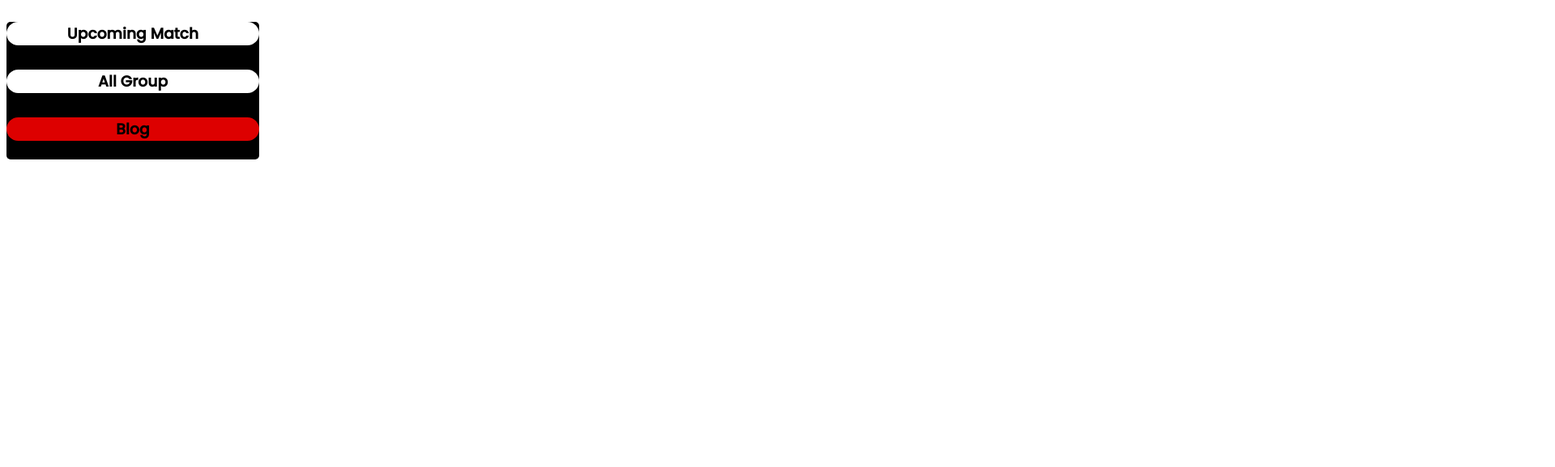
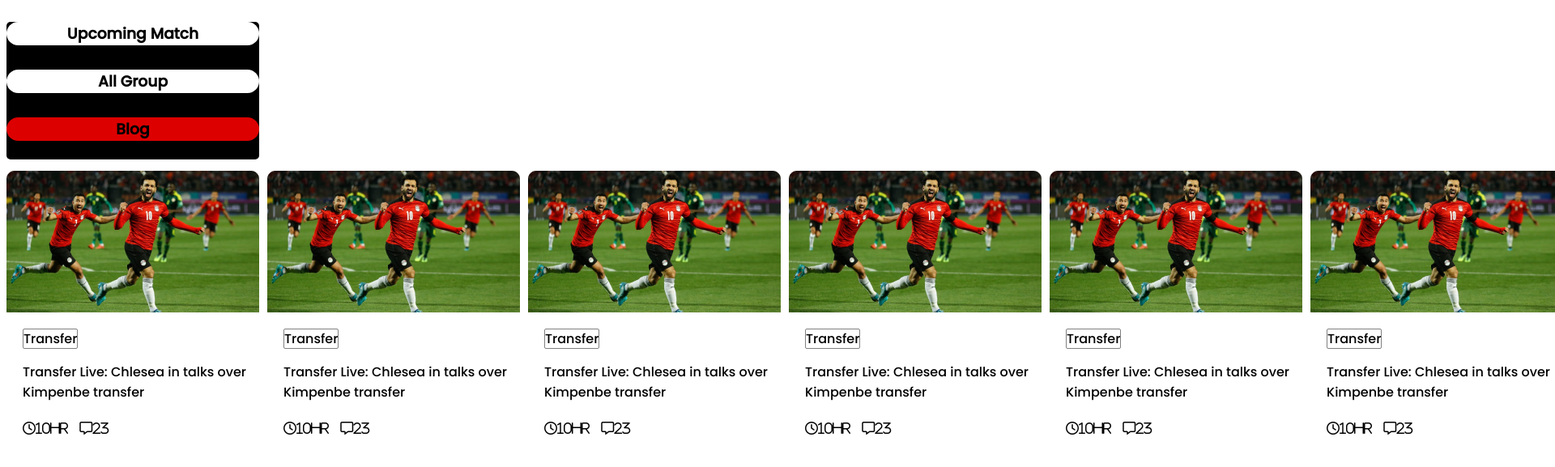
Before and after one commit to kazirimon1/second-assignment, a plain HTML site: page index.html in a window 1280 px wide. Shown: the part 434-1011 px from the top of the page at 81% size, 1920 px wide, since content can reach past the window. Before the commit the page ends 800 px from the top, so only its background shows below. Drawn offline with Linux system fonts and the light colour scheme; a web font is replaced by a local one.

Commit message:
style added

```diff
--- a/index.html
+++ b/index.html
@@ -3,6 +3,7 @@
     <meta charset="UTF-8">
     <meta http-equiv="X-UA-Compatible" content="IE=edge">
     <meta name="viewport" content="width=device-width, initial-scale=1.0">
+    <script src="https://kit.fontawesome.com/51ce836053.js" crossorigin="anonymous"></script>
     <title>Second-Assignment</title>
     <link rel="stylesheet" href="style.css">
 </head>
@@ -37,7 +38,104 @@
                     </div>
                 </div>
             </div>
+            <article class="toper-container">
+                <div class="top-cities">
+                    <div class="top-city">
+                        <div class="cities">
+                            <img src="world-cup-main/assets/Blog Image.png" alt="">
+                        </div>
+                        <div class="city-author">
+                            <a href="">Transfer</a>
+                        </div>
+                        <div class="author">
+                            <p>Transfer Live: Chlesea in talks over Kimpenbe transfer</p>
+                        </div>
+                        <div class="icon">
+                            <i class="fa-regular fa-clock">10hr</i>
+                            <i class="fa-regular fa-message">23</i>
+                        </div>
+                    </div>
+                    <div class="top-city">
+                        <div class="cities">
+                            <img src="world-cup-main/assets/Blog Image.png" alt="">
+                        </div>
+                        <div class="city-author">
+                            <a href="">Transfer</a>
+                        </div>
+                        <div class="author">
+                            <p>Transfer Live: Chlesea in talks over Kimpenbe transfer</p>
+                        </div>
+                        <div class="icon">
+                            <i class="fa-regular fa-clock">10hr</i>
+                            <i class="fa-regular fa-message">23</i>
+                        </div>
+                    </div>
+                    <div class="top-city">
+                        <div class="cities">
+                            <img src="world-cup-main/assets/Blog Image.png" alt="">
+                        </div>
+                        <div class="city-author">
+                            <a href="">Transfer</a>
+                        </div>
+                        <div class="author">
+                            <p>Transfer Live: Chlesea in talks over Kimpenbe transfer</p>
+                        </div>
+                        <div class="icon">
+                            <i class="fa-regular fa-clock">10hr</i>
+                            <i class="fa-regular fa-message">23</i>
+                        </div>
+                    </div>
+                    <div class="top-city">
+                        <div class="cities">
+                            <img src="world-cup-main/assets/Blog Image.png" alt="">
+                        </div>
+                        <div class="city-author">
+                            <a href="">Transfer</a>
+                        </div>
+                        <div class="author">
+                            <p>Transfer Live: Chlesea in talks over Kimpenbe transfer</p>
+                        </div>
+                        <div class="icon">
+                            <i class="fa-regular fa-clock">10hr</i>
+                            <i class="fa-regular fa-message">23</i>
+                        </div>
+                    </div>
+                    <div class="top-city">
+                        <div class="cities">
+                            <img src="world-cup-main/assets/Blog Image.png" alt="">
+                        </div>
+                        <div class="city-author">
+                            <a href="">Transfer</a>
+                        </div>
+                        <div class="author">
+                            <p>Transfer Live: Chlesea in talks over Kimpenbe transfer</p>
+                        </div>
+                        <div class="icon">
+                            <i class="fa-regular fa-clock">10hr</i>
+                            <i class="fa-regular fa-message">23</i>
+                        </div>
+                    </div>
+                    <div class="top-city">
+                        <div class="cities">
+                            <img src="world-cup-main/assets/Blog Image.png" alt="">
+                        </div>
+                        <div class="city-author">
+                            <a href="">Transfer</a>
+                        </div>
+                        <div class="author">
+                            <p>Transfer Live: Chlesea in talks over Kimpenbe transfer</p>
+                        </div>
+                        <div class="icon">
+                            <i class="fa-regular fa-clock">10hr</i>
+                            <i class="fa-regular fa-message">23</i>
+                        </div>
+                    </div>
+                </div>
+            </article>
         </section>
+        <!-- <section class="bangladesh">
+
+        </section> -->
     </main>
 
 </body>
--- a/style.css
+++ b/style.css
@@ -6,7 +6,6 @@ body{
 }
 main{
     display: grid;
-    grid-template-columns: 2, 1fr;
 
 }
 .container{
@@ -35,8 +34,10 @@ main{
 }
 
 .top-head{
+
     text-decoration: none;
     color: black;
+
     background-color: black;
     border-radius: 5px;
     width: 312px;
@@ -55,3 +56,47 @@ main{
     border-radius: 60px;
     margin-top: 30px;
 }
+/* .toper-container{
+    display: flex;
+    grid-template-columns: repeat(3, 1fr);
+} */
+.top-cities{
+    display: flex;
+
+}
+/* .bangladesh{
+    display: grid;
+    grid-template-columns: repeat(3, 1fr);
+} */
+.top-cities{
+    background-color:white;
+    border-radius: 5px;
+    width: 312px;
+    height: 362px;
+    margin-top: 14px;
+}
+.city-author a{
+    text-decoration: none;
+    border: 1px solid gray;
+    color: black;
+    border-radius: 2px;
+}
+.city-author{
+    margin-left: 20px;
+    margin-top: 20px;
+}
+.author{
+    margin-left: 20px;
+    margin-top: 15px;
+}
+.icon {
+    margin-left: 20px;
+    margin-top: 20px;
+}
+.icon .fa-clock{
+    margin-right: 10px;
+}
+.top-city{
+    margin-bottom: 20px;
+    margin-right: 10px;
+}
```
